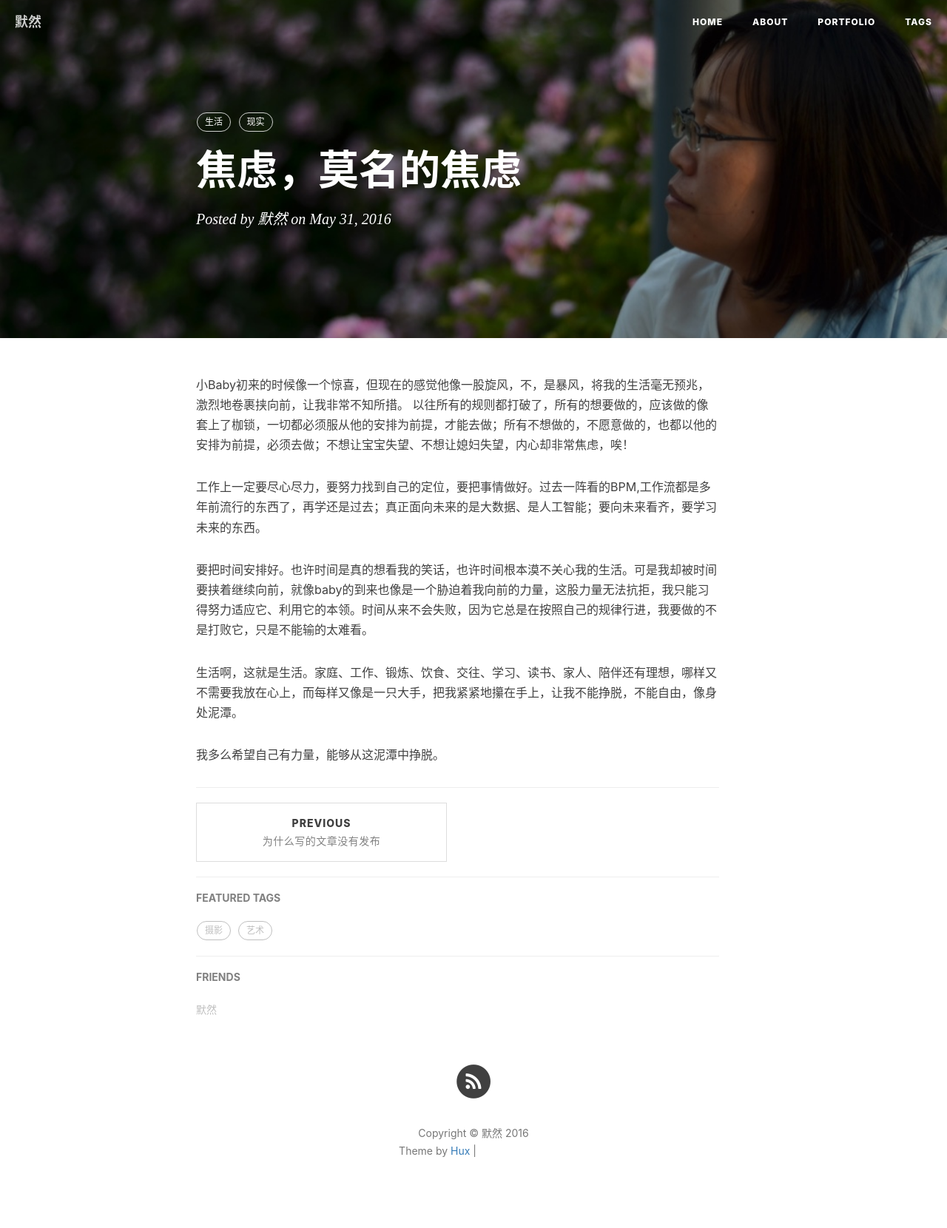
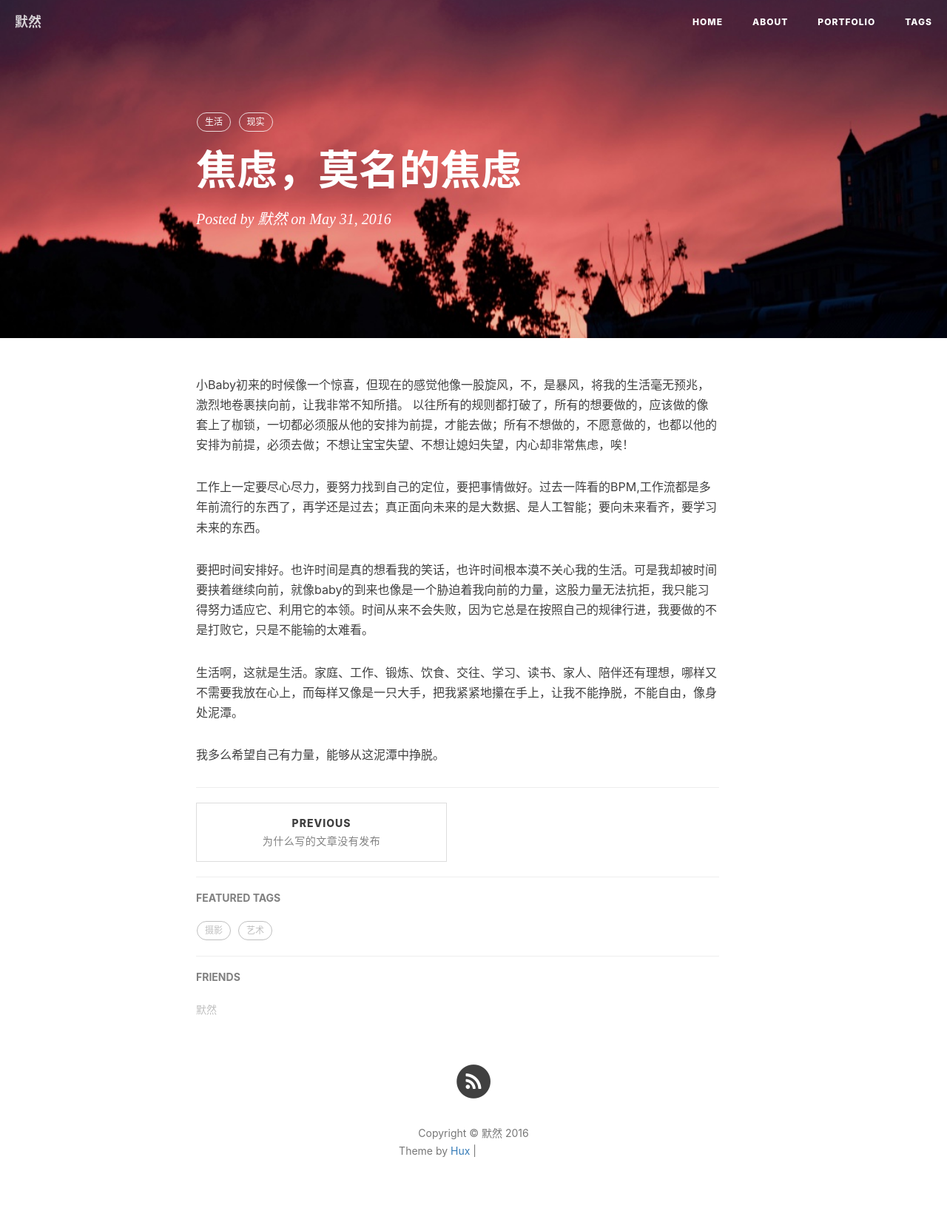
Before and after one commit to seannell/StopTalking, a Jekyll site: the page built from _posts/2016-05-31-焦虑.md, in a window 1280 px wide. Shown: the whole page at 74% size. Built offline with Jekyll 4.4.1, drawn with Linux system fonts in a browser that asks for light colours; nearby versions of some CDN libraries; comment, search, counter and statistics services are not loaded; grey boxes are pictures that could not be loaded.

```diff
--- a/_posts/2016-05-31-焦虑.md
+++ b/_posts/2016-05-31-焦虑.md
@@ -4,7 +4,7 @@
 tags:
   - 生活
   - 现实
-header-img: "assets/20160531/life.jpg"
+header-img: "assets/20160518/sunset_1.jpg"
 ---
 
 小Baby初来的时候像一个惊喜，但现在的感觉他像一股旋风，不，是暴风，将我的生活毫无预兆，激烈地卷裹挟向前，让我非常不知所措。
```
